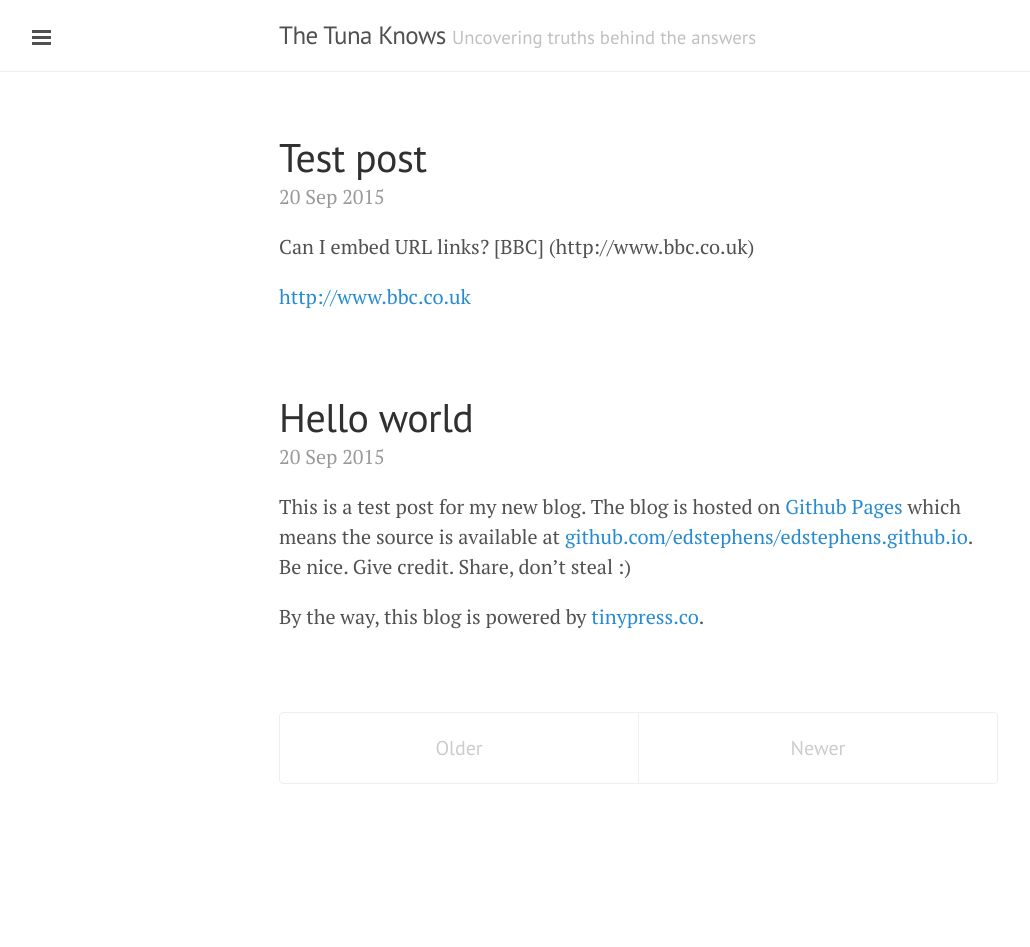
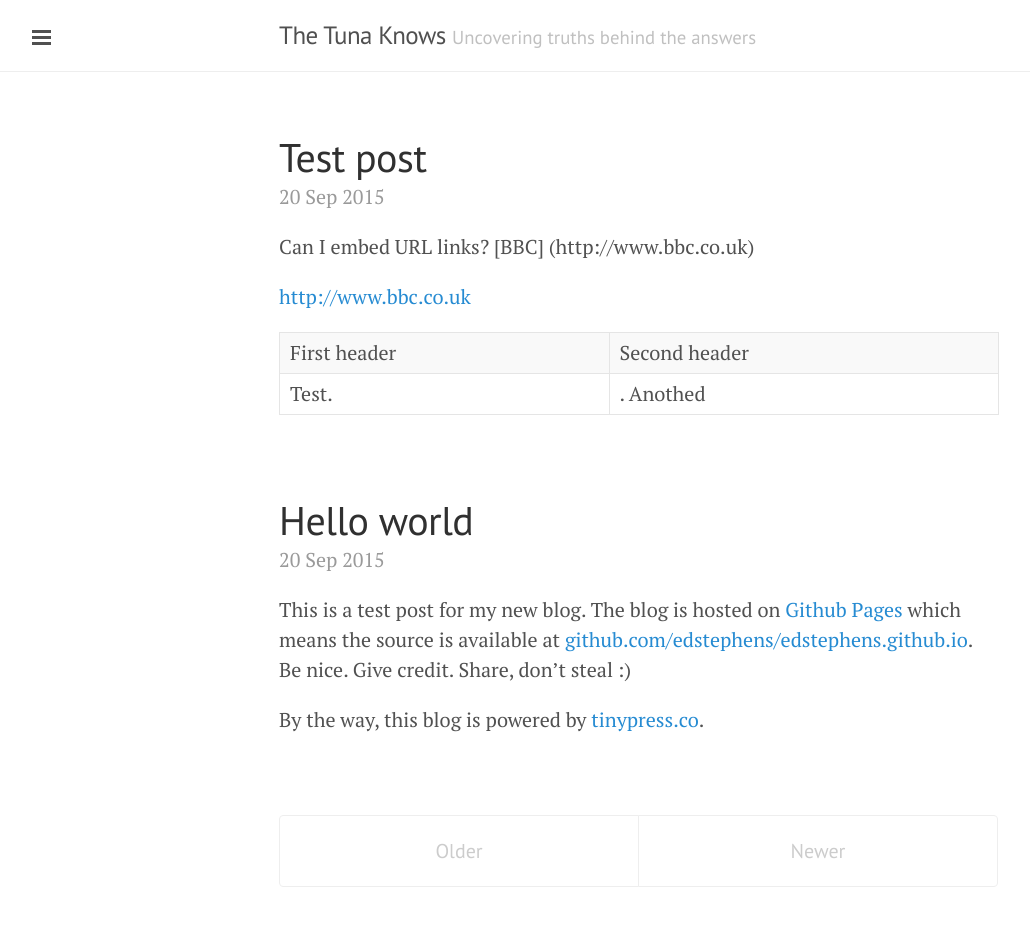
Before and after one commit to edstephens/edstephens.github.io, a Jekyll site: the page built from index.html, in a window 1280 px wide. Shown: the whole page, without its empty margins (1-1031 px from the left). Built offline with Jekyll 4.4.1, drawn with Linux system fonts in a browser that asks for light colours; the list of posts is cut into pages by our own code; before the commit the page ends 900 px from its top, so only the background shows below that.

Commit message:
Post update: Test post

```diff
--- a/_posts/2015-09-20-test-post.markdown
+++ b/_posts/2015-09-20-test-post.markdown
@@ -7,3 +7,6 @@ Can I embed URL links?
 [BBC] (http://www.bbc.co.uk)
 
 <http://www.bbc.co.uk>
+
+First header | Second header
+Test.              |. Anothed
```
